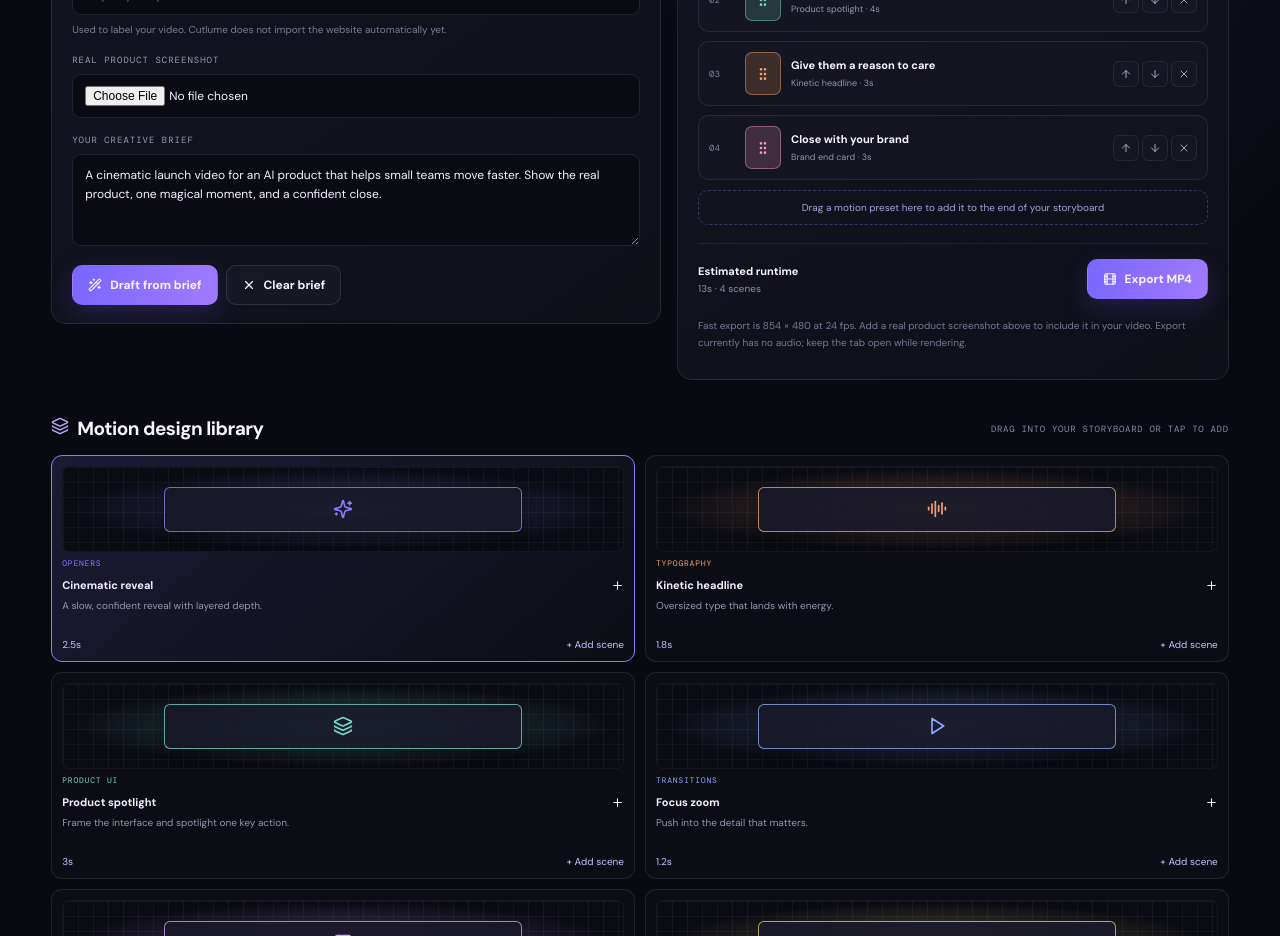
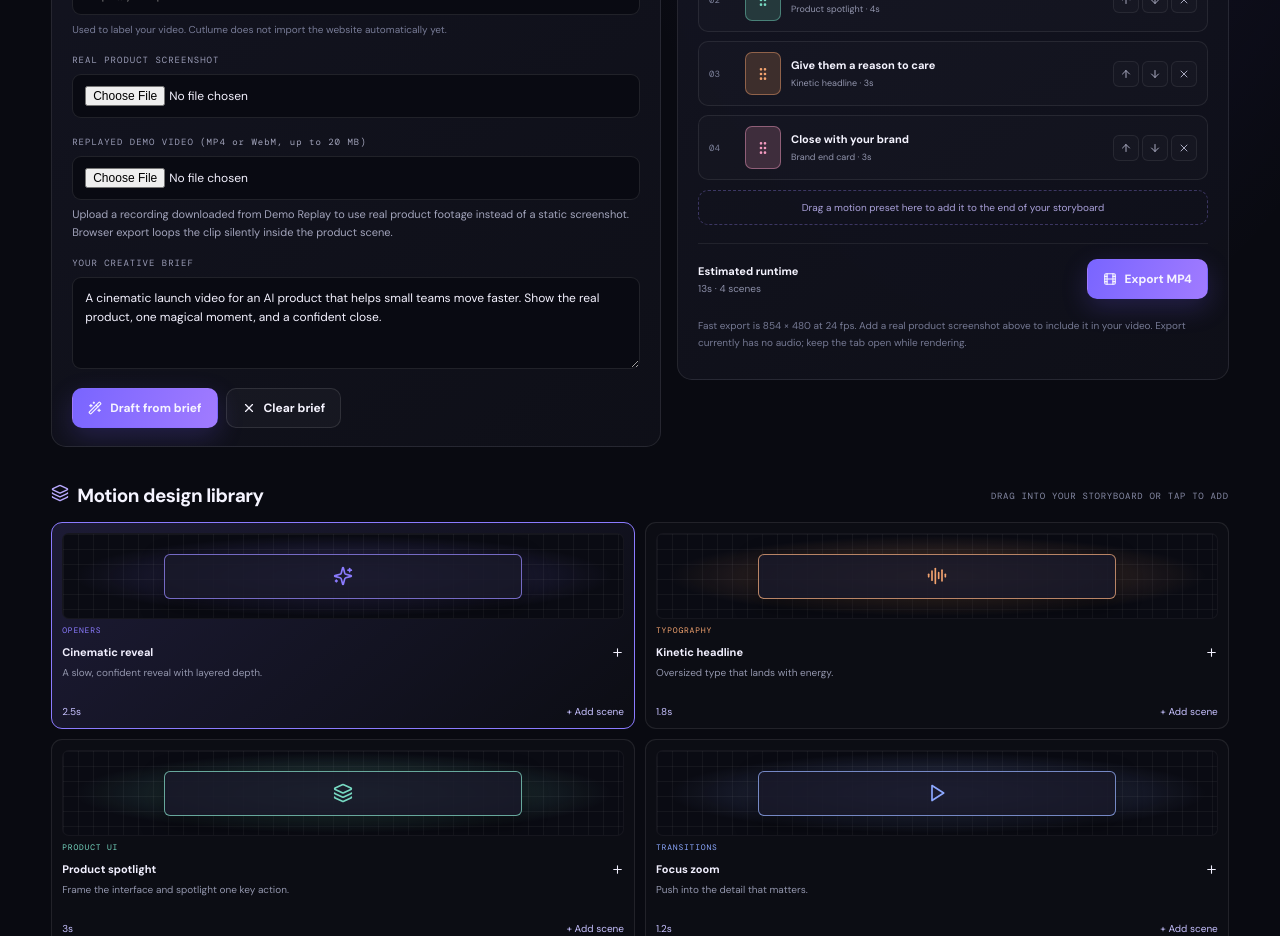
Before and after one commit to arhan1-hub/Cutlume, a Next.js app: page /motion in a window 1280 px wide. Shown: the part 800-1736 px from the top of the page. Built offline with nearby package versions, Linux system fonts and the light colour scheme.

Commit message:
Add replay video input to Motion Studio

```diff
--- a/app/motion/page.tsx
+++ b/app/motion/page.tsx
@@ -45,6 +45,8 @@ export default function MotionStudioPage() {
   const [productUrl, setProductUrl] = useState("");
   const [productImage, setProductImage] = useState<string>("");
   const [productImageName, setProductImageName] = useState("");
+  const [productVideo, setProductVideo] = useState<string>("");
+  const [productVideoName, setProductVideoName] = useState("");
   const [brief, setBrief] = useState("A cinematic launch video for an AI product that helps small teams move faster. Show the real product, one magical moment, and a confident close.");
   const [mode, setMode] = useState<"ai" | "manual">("ai");
   const [notice, setNotice] = useState("");
@@ -119,8 +121,8 @@ export default function MotionStudioPage() {
       }
       setExportProgress(8);
       const { getBlob } = await renderMediaOnWeb({
-        composition: { component: LaunchFilmComposition, durationInFrames, fps, width: dimensions.width, height: dimensions.height, id: "cutlume-motion-studio", defaultProps: { scenes: renderScenes, mood, productImage, projectName: productUrl ? (() => { try { return new URL(productUrl).hostname.replace(/^www\\./, ""); } catch { return "Your product"; } })() : "Your product" } },
-        inputProps: { scenes: renderScenes, mood, productImage, projectName: productUrl ? (() => { try { return new URL(productUrl).hostname.replace(/^www\\./, ""); } catch { return "Your product"; } })() : "Your product" },
+        composition: { component: LaunchFilmComposition, durationInFrames, fps, width: dimensions.width, height: dimensions.height, id: "cutlume-motion-studio", defaultProps: { scenes: renderScenes, mood, productImage, productVideo, projectName: productUrl ? (() => { try { return new URL(productUrl).hostname.replace(/^www\\./, ""); } catch { return "Your product"; } })() : "Your product" } },
+        inputProps: { scenes: renderScenes, mood, productImage, productVideo, projectName: productUrl ? (() => { try { return new URL(productUrl).hostname.replace(/^www\\./, ""); } catch { return "Your product"; } })() : "Your product" },
         container: "mp4",
         videoCodec: "h264",
         muted: true,
@@ -217,8 +219,12 @@ export default function MotionStudioPage() {
               <input className="m-input" id="product-url" type="url" value={productUrl} onChange={e => setProductUrl(e.target.value)} placeholder="https://your-product.com"/>
               <p className="m-hint">Used to label your video. Cutlume does not import the website automatically yet.</p>
               <label className="m-label" htmlFor="product-image">REAL PRODUCT SCREENSHOT</label>
-              <input className="m-input" id="product-image" type="file" accept="image/*" onChange={e => { const file = e.target.files?.[0]; if (!file) return; if (!file.type.startsWith("image/")) { setNotice("Please choose an image file."); e.target.value = ""; return; } if (file.size > 8 * 1024 * 1024) { setNotice("Please choose an image smaller than 8 MB so export stays responsive."); e.target.value = ""; return; } if (productImage) URL.revokeObjectURL(productImage); const next = URL.createObjectURL(file); setProductImage(next); setProductImageName(file.name); setNotice("Screenshot added. It will appear in your exported MP4."); }}/>
+              <input className="m-input" id="product-image" type="file" accept="image/png,image/jpeg,image/webp,image/gif" onChange={e => { const file = e.target.files?.[0]; if (!file) return; if (!file.type.startsWith("image/")) { setNotice("Please choose a PNG, JPEG, WebP or GIF image."); e.target.value = ""; return; } if (file.size > 8 * 1024 * 1024) { setNotice("Please choose an image smaller than 8 MB so export stays responsive."); e.target.value = ""; return; } if (productImage) URL.revokeObjectURL(productImage); if (productVideo) URL.revokeObjectURL(productVideo); const next = URL.createObjectURL(file); setProductImage(next); setProductImageName(file.name); setProductVideo(""); setProductVideoName(""); setNotice("Screenshot added. It will appear in your exported MP4."); e.target.value = ""; }}/>
               {productImage && <div style={{display:"flex",alignItems:"center",gap:12,marginTop:10,padding:10,border:"1px solid #ffffff1b",borderRadius:10,background:"#ffffff05"}}><img src={productImage} alt="Selected product screenshot" style={{width:88,height:58,objectFit:"cover",borderRadius:6,border:"1px solid #ffffff20"}}/><div style={{minWidth:0,flex:1}}><div style={{fontSize:11,fontWeight:700,overflowWrap:"anywhere"}}>{productImageName}</div><div style={{fontSize:10,color:"#a2a4bb",marginTop:4}}>Included in the MP4 preview and export</div></div><button type="button" className="m-icon-btn" aria-label="Remove screenshot" onClick={() => {URL.revokeObjectURL(productImage);setProductImage("");setProductImageName("");}}> <X size={13}/> </button></div>}
+              <label className="m-label" htmlFor="product-video" style={{marginTop:18}}>REPLAYED DEMO VIDEO <span style={{color:"#a2a4bb",fontWeight:400,textTransform:"none"}}>(MP4 or WebM, up to 20 MB)</span></label>
+              <input className="m-input" id="product-video" type="file" accept="video/mp4,video/webm,.mp4,.webm" onChange={e => { const file = e.target.files?.[0]; if (!file) return; if (!["video/mp4","video/webm"].includes(file.type) && !/\.(mp4|webm)$/i.test(file.name)) { setNotice("Choose an MP4 or WebM recording exported from Demo Replay."); e.target.value = ""; return; } if (file.size > 20 * 1024 * 1024) { setNotice("Choose a replay clip smaller than 20 MB for browser export."); e.target.value = ""; return; } if (productVideo) URL.revokeObjectURL(productVideo); if (productImage) URL.revokeObjectURL(productImage); const next = URL.createObjectURL(file); setProductVideo(next); setProductVideoName(file.name); setProductImage(""); setProductImageName(""); setNotice("Replay video added. It will play inside your cinematic product scene."); e.target.value = ""; }}/>
+              <p className="m-help" style={{fontSize:11,color:"#a2a4bb",lineHeight:1.6,marginTop:6}}>Upload a recording downloaded from Demo Replay to use real product footage instead of a static screenshot. Browser export loops the clip silently inside the product scene.</p>
+              {productVideo && <div style={{display:"flex",alignItems:"center",gap:12,marginTop:10,padding:10,border:"1px solid #ffffff1b",borderRadius:10,background:"#ffffff05"}}><div style={{width:88,height:58,display:"grid",placeItems:"center",background:"#171727",borderRadius:6,border:"1px solid #ffffff20"}}><Film size={22}/></div><div style={{minWidth:0,flex:1}}><div style={{fontSize:11,fontWeight:700,overflowWrap:"anywhere"}}>{productVideoName}</div><div style={{fontSize:10,color:"#a2a4bb",marginTop:4}}>Included as moving product footage</div></div><button type="button" className="m-icon-btn" aria-label="Remove replay video" onClick={() => {URL.revokeObjectURL(productVideo);setProductVideo("");setProductVideoName("");}}> <X size={13}/> </button></div>}
               <label className="m-label" htmlFor="creative-brief">YOUR CREATIVE BRIEF</label>
               <textarea className="m-textarea" id="creative-brief" value={brief} onChange={e => setBrief(e.target.value)} placeholder="What does your product do? What should people feel? Which moments matter?"/>
               <div className="m-footer-actions">
```
